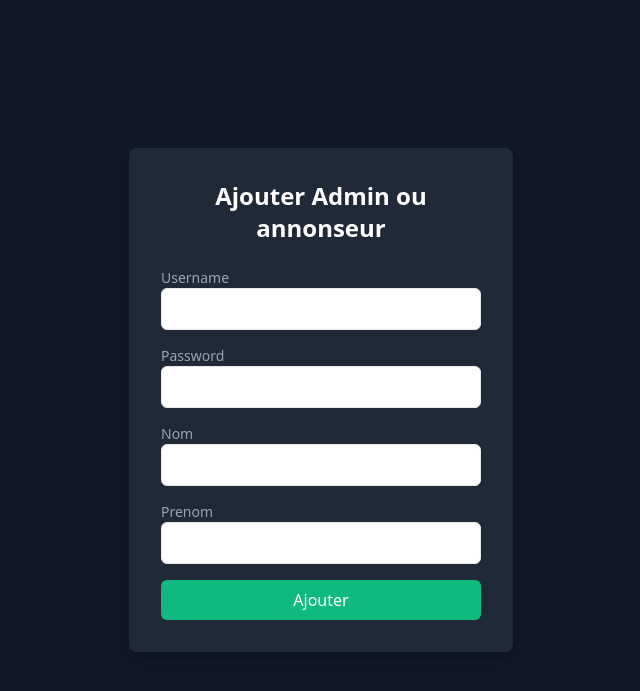
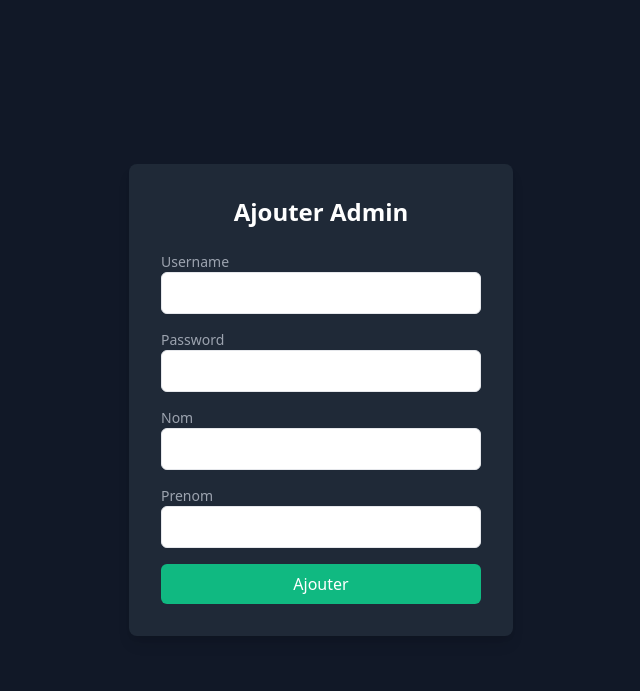
Before and after one commit to Youcode-Classe-E-2023-2024/WALID_SAIFI_avito_v2, a PHP site: page /ajouter_Admin.php in a window 1280 px wide. Shown: the top 691 px of the page, without its empty margins (319-959 px from the left). Run offline with PHP 8.4, Linux system fonts and the light colour scheme.

Commit message:
modification

```diff
--- a/ajouter_Admin.php
+++ b/ajouter_Admin.php
@@ -24,7 +24,7 @@ if ($_SERVER["REQUEST_METHOD"] == "POST") {
 <body class="bg-gray-900 flex items-center justify-center h-screen">
 
     <div class="bg-gray-800 p-8 rounded-lg shadow-lg w-full sm:w-96">
-        <h3 class="text-2xl font-semibold text-center mb-6 text-white">Ajouter Admin ou annonseur</h3>
+        <h3 class="text-2xl font-semibold text-center mb-6 text-white">Ajouter Admin </h3>
         <form id="signupForm" method="post" action="ajouter_Admin.php">
              <div class="mb-4">
                     <label for="username" class="block text-sm font-medium text-gray-400">Username</label>
```
